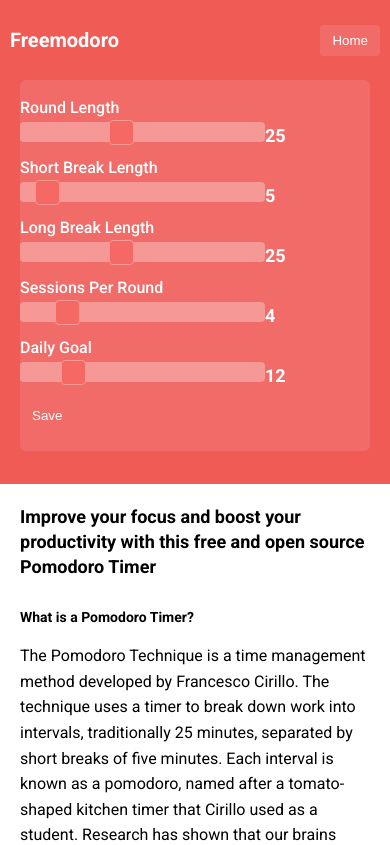
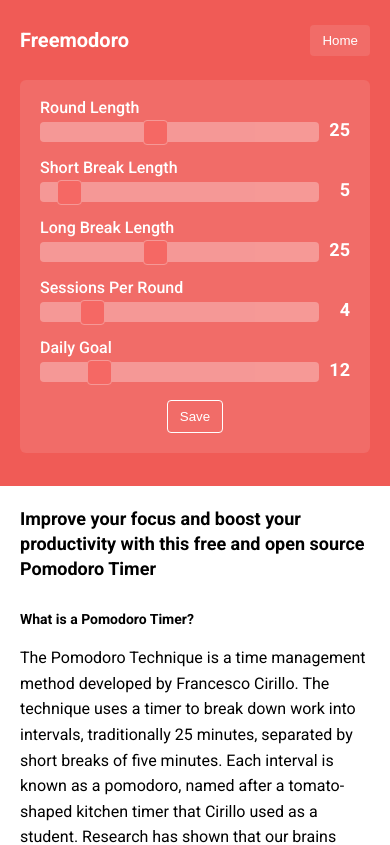
Before and after one commit to jaredblumer/freemodoro, a React (Create React App) app: page /settings in a window 390 px wide. Shown: the top 845 px of the page. Built offline with nearby package versions, Linux system fonts and the light colour scheme.

Commit message:
Style Pomodoro and Settings components

```diff
--- a/src/App.css
+++ b/src/App.css
@@ -6,6 +6,10 @@ body {
   line-height: 1em;
   margin: 0;
   padding: 0;
+}
+
+.button-container {
+  text-align: center;
 }
 
 #button-margin {
@@ -53,6 +57,7 @@ footer a {
 .description-container {
   background-color: white;
   padding-top: 30px;
+  min-width: 280px;
   max-width: 700px;
   margin: 0 auto;
   padding: 20px 12px;
@@ -80,9 +85,12 @@ footer a {
 .display {
   background-color: #f16c68;
   border-radius: 6px;
+  display: flex;
+  flex-direction: column;
   margin: 0 auto;
+  min-width: 240px;
   max-width: 500px;
-  padding: 20px 0;
+  padding: 20px;
   text-align: center;
 }
 
@@ -179,17 +187,15 @@ p:last-of-type {
   padding: 0;
 }
 
-.Pomodoro header {
+header {
   align-items: center;
   display: flex;
   flex-flow: row;
   height: 60px;
+  min-width: 280px;
+  justify-content: space-between;
   padding: 10px;
   z-index: 999;
-}
-
-.Pomodoro header div {
-  width: 50%;
 }
 
 .Pomodoro h1 {
@@ -201,7 +207,11 @@ p:last-of-type {
 }
 
 .round-type button {
-  padding: 2px 12px;
+  padding: 2px 6px;
+}
+
+#save-button {
+  border: 1px solid white;
 }
 
 .Settings button {
@@ -214,23 +224,12 @@ p:last-of-type {
   padding: 8px 12px;
 }
 
-.Settings header {
-  align-items: center;
-  display: flex;
-  flex-flow: row;
-  height: 60px;
-  padding: 10px;
-}
-
 .Settings h1 {
   font-size: 20px;
 }
 
-.Settings header div {
-  width: 50%;
-}
-
 .Settings label {
+  align-self: stretch;
   display: block;
   font-size: 16px;
   font-weight: 500;
@@ -240,33 +239,36 @@ p:last-of-type {
 .Settings .display {
   background-color: #f16c68;
   border-radius: 6px;
+  min-width: 240px;
   max-width: 500px;
-  padding: 20px 0;
+  padding: 20px;
   text-align: left;
 }
 
 .setting-container {
-  margin-bottom: 15px;
+  display: flex;
+  flex-wrap: wrap;
+  justify-content: space-between;
+  margin-bottom: 18px;
 }
 
 .slider-output {
   display: inline-block;
   font-size: 18px;
   font-weight: bolder;
-  width: 30px;
 }
 
 .slider {
-  -webkit-appearance: none;
-  width: 70%;
   height: 20px;
   background: white;
   border-radius: 4px;
   margin: 0;
   outline: none;
   opacity: 0.3;
+  transition: opacity 0.2s;
+  -webkit-appearance: none;
   -webkit-transition: 0.2s;
-  transition: opacity 0.2s;
+  width: 90%;
 }
 
 .slider:hover {
@@ -327,7 +329,7 @@ p:last-of-type {
   font-size: 5.063em;
 }
 
-@media screen and (max-width: 540px) {
+@media screen and (max-width: 600px) {
   .description-container {
     padding: 20px 20px;
   }
@@ -336,7 +338,7 @@ p:last-of-type {
     margin: 0 20px;
   }
 
-  .Pomodoro header {
+  header {
     padding: 10px 0;
     margin: 0 20px;
   }
--- a/src/components/Settings.js
+++ b/src/components/Settings.js
@@ -79,8 +79,8 @@ class Settings extends React.Component {
           </div>
         </header>
         <div className="display">
+          <label htmlFor="roundLength">Round Length</label>
           <div className="setting-container">
-            <label htmlFor="roundLength">Round Length</label>
             <input
               type="range"
               id="roundLength"
@@ -96,8 +96,8 @@ class Settings extends React.Component {
               <output id="roundLengthOutput"></output>
             </div>
           </div>
+          <label htmlFor="shortBreakLength">Short Break Length</label>
           <div className="setting-container">
-            <label htmlFor="shortBreakLength">Short Break Length</label>
             <input
               type="range"
               id="shortBreakLength"
@@ -113,8 +113,8 @@ class Settings extends React.Component {
               <output id="shortBreakLengthOutput"></output>
             </div>
           </div>
+          <label htmlFor="longBreakLength">Long Break Length</label>
           <div className="setting-container">
-            <label htmlFor="longBreakLength">Long Break Length</label>
             <input
               type="range"
               id="longBreakLength"
@@ -130,8 +130,8 @@ class Settings extends React.Component {
               <output id="longBreakLengthOutput"></output>
             </div>
           </div>
+          <label htmlFor="sessionsPerRound">Sessions Per Round</label>
           <div className="setting-container">
-            <label htmlFor="sessionsPerRound">Sessions Per Round</label>
             <input
               type="range"
               id="sessionsPerRound"
@@ -147,8 +147,8 @@ class Settings extends React.Component {
               <output id="sessionsPerRoundOutput"></output>
             </div>
           </div>
+          <label htmlFor="dailyGoal">Daily Goal</label>
           <div className="setting-container">
-            <label htmlFor="dailyGoal">Daily Goal</label>
             <input
               type="range"
               id="dailyGoal"
@@ -164,9 +164,11 @@ class Settings extends React.Component {
               <output id="dailyGoalOutput"></output>
             </div>
           </div>
-          <button type="button" onClick={this.save}>
-            Save
-          </button>
+          <div className="button-container">
+            <button type="button" id="save-button" onClick={this.save}>
+              Save
+            </button>
+          </div>
         </div>
       </div>
     );
```
